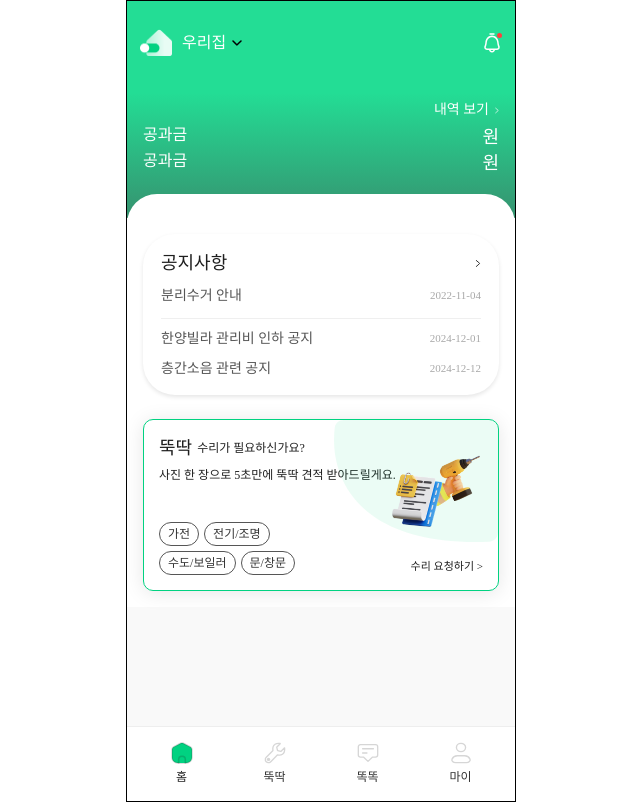
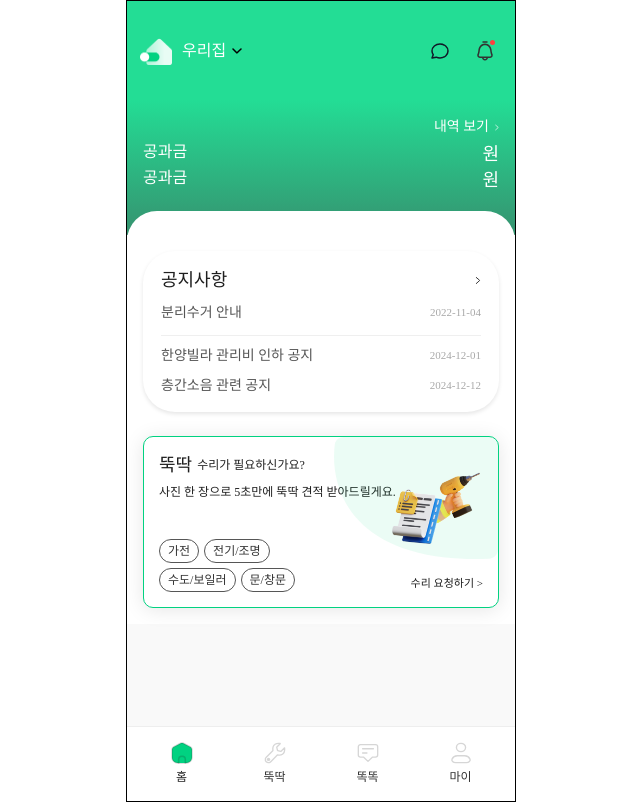
Before and after one commit to HotKeTok/HotKeTok-FE, a React (Vite) app: page / in a window 1280 px wide. Shown: the whole page, without its empty margins (319-959 px from the left). Built offline with nearby package versions, Linux system fonts and the light colour scheme.

Commit message:
feat: pageheader 수정사항 반영

```diff
--- a/src/components/common/Alarm.jsx
+++ b/src/components/common/Alarm.jsx
@@ -1,6 +1,5 @@
 import IcnAlarm from "../../assets/common/icon-alarm.svg?react"
 import IcnAlarmActive from "../../assets/common/icon-alarm-active.svg?react"
-import IcnAlarmWhite from "../../assets/common/icon-alarm-white.svg?react"
 import styled, { css } from "styled-components";
 import { useState } from "react";
 import { useNavigate } from "react-router-dom";
@@ -16,10 +15,8 @@ export default function Alarm({ isLightVersion = false }) {
 
     return (
         <AlarmContainer onClick={onClick}>
-            <AbsoluteContainer>
-                <AbsoluteContainer>
-                    {isLightVersion ? <IcnAlarmWhite /> : <IcnAlarm />}
-                </AbsoluteContainer>
+            <AbsoluteContainer style={{ top: 9, left: 15,}}>
+                  <IcnAlarm />
                 <AbsoluteContainer>
                     {hasAlarm && <IcnAlarmActive style={{ bottom: 30 }} />}
                 </AbsoluteContainer>
@@ -30,8 +27,8 @@ export default function Alarm({ isLightVersion = false }) {
 
 const AlarmContainer = styled.div`
     position: relative;
-    width: 18px;
-    height: 20px;
+    width: 40px;
+    height: 40px;
 
     cursor: pointer;
 `
--- a/src/components/common/PageHeader.jsx
+++ b/src/components/common/PageHeader.jsx
@@ -1,12 +1,19 @@
 import { typo } from "../../styles/tokens"
 import Alarm from "./Alarm"
 import styled from "styled-components"
+import IconChat from "../../assets/common/icon-chat.svg?react"
+import { useNavigate } from "react-router-dom"
 
 export default function PageHeader({leftComponent, isLightVersion=false}) {
+    const navigate= useNavigate();
+
     return (
         <Container>
             {leftComponent}
-            <Alarm isLightVersion={isLightVersion} />
+            <BtnContainer>
+                <IconChat width={44} height={44} style={{cursor: "pointer"}} onClick={()=>navigate('/communication')}/>
+                 <Alarm isLightVersion={isLightVersion} />
+            </BtnContainer>
         </Container>
     )
 }
@@ -22,3 +29,10 @@ const Container = styled.div`
 
     ${typo('subtitle1')}
 `
+
+const BtnContainer = styled.div`
+    display: flex;
+    flex-direction: row;
+    align-items: center;
+
+`
```
Also changed, not shown: src/assets/common/icon-alarm.svg, src/assets/common/icon-chat.svg (added).
